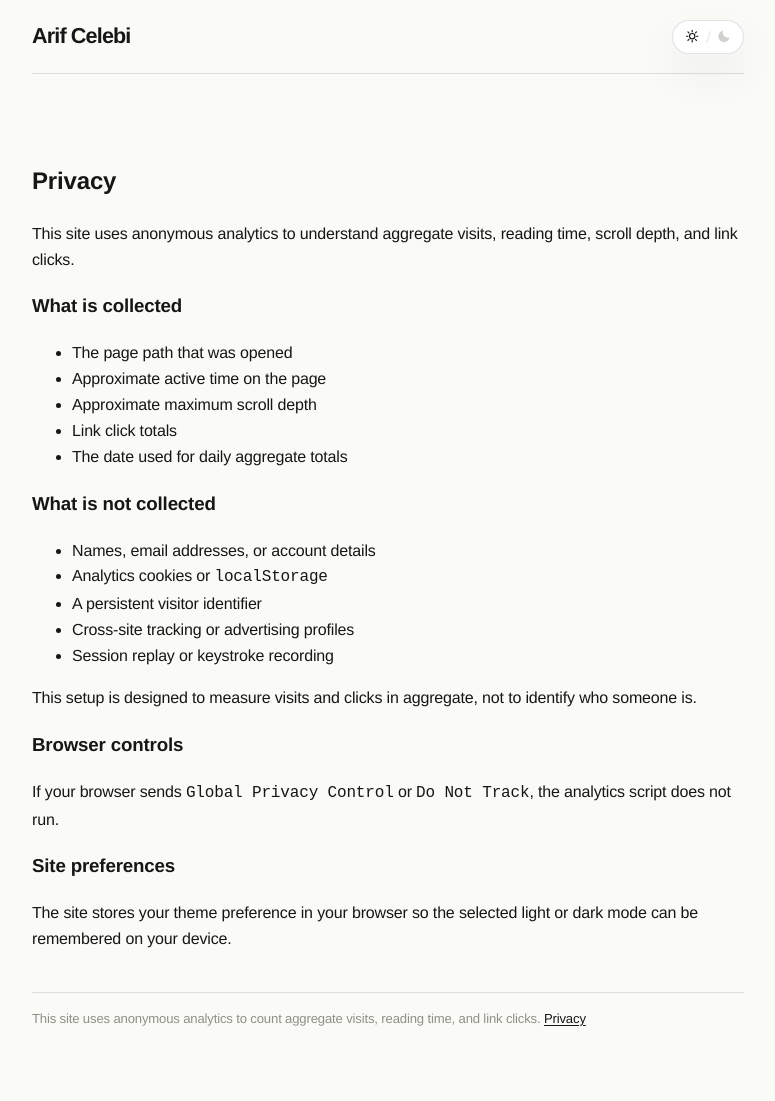
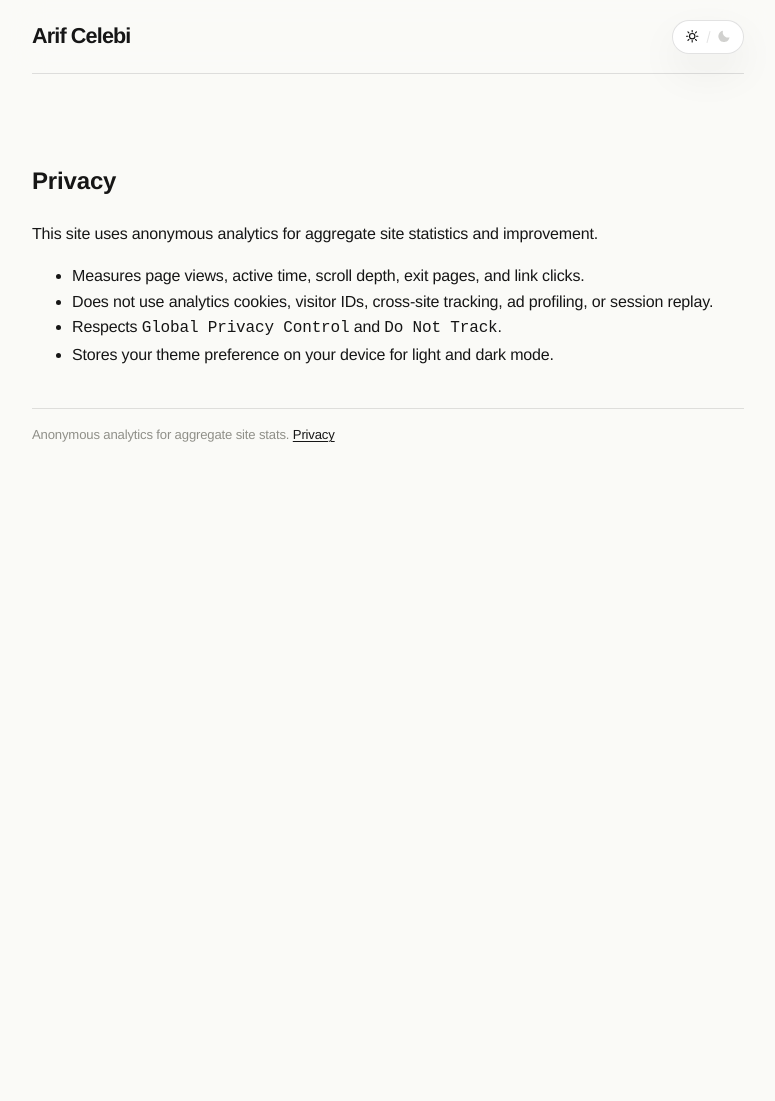
Before and after one commit to Chelebii/chelebi.dev, a Jekyll site: the page built from privacy.md, in a window 1280 px wide. Shown: the whole page, without its empty margins (252-1027 px from the left). Built offline with Jekyll 4.4.1, drawn with Linux system fonts in a browser that asks for light colours; after the commit the page ends 900 px from its top, so only the background shows below that.

Commit message:
Trim privacy copy

```diff
--- a/_layouts/default.html
+++ b/_layouts/default.html
@@ -72,7 +72,7 @@
 
     {% if site.analytics_endpoint and site.analytics_endpoint != "" %}
     <p class="site-disclosure">
-      This site uses anonymous analytics to count aggregate visits, reading time, and link clicks.
+      Anonymous analytics for aggregate site stats.
       <a class="inline-link" href="{{ '/privacy/' | relative_url }}">Privacy</a>
     </p>
     {% endif %}
--- a/privacy.md
+++ b/privacy.md
@@ -7,30 +7,9 @@ permalink: /privacy/
 
 ## Privacy
 
-This site uses anonymous analytics to understand aggregate visits, reading time, scroll depth, and link clicks.
+This site uses anonymous analytics for aggregate site statistics and improvement.
 
-### What is collected
-
-- The page path that was opened
-- Approximate active time on the page
-- Approximate maximum scroll depth
-- Link click totals
-- The date used for daily aggregate totals
-
-### What is not collected
-
-- Names, email addresses, or account details
-- Analytics cookies or `localStorage`
-- A persistent visitor identifier
-- Cross-site tracking or advertising profiles
-- Session replay or keystroke recording
-
-This setup is designed to measure visits and clicks in aggregate, not to identify who someone is.
-
-### Browser controls
-
-If your browser sends `Global Privacy Control` or `Do Not Track`, the analytics script does not run.
-
-### Site preferences
-
-The site stores your theme preference in your browser so the selected light or dark mode can be remembered on your device.
+- Measures page views, active time, scroll depth, exit pages, and link clicks.
+- Does not use analytics cookies, visitor IDs, cross-site tracking, ad profiling, or session replay.
+- Respects `Global Privacy Control` and `Do Not Track`.
+- Stores your theme preference on your device for light and dark mode.
```
